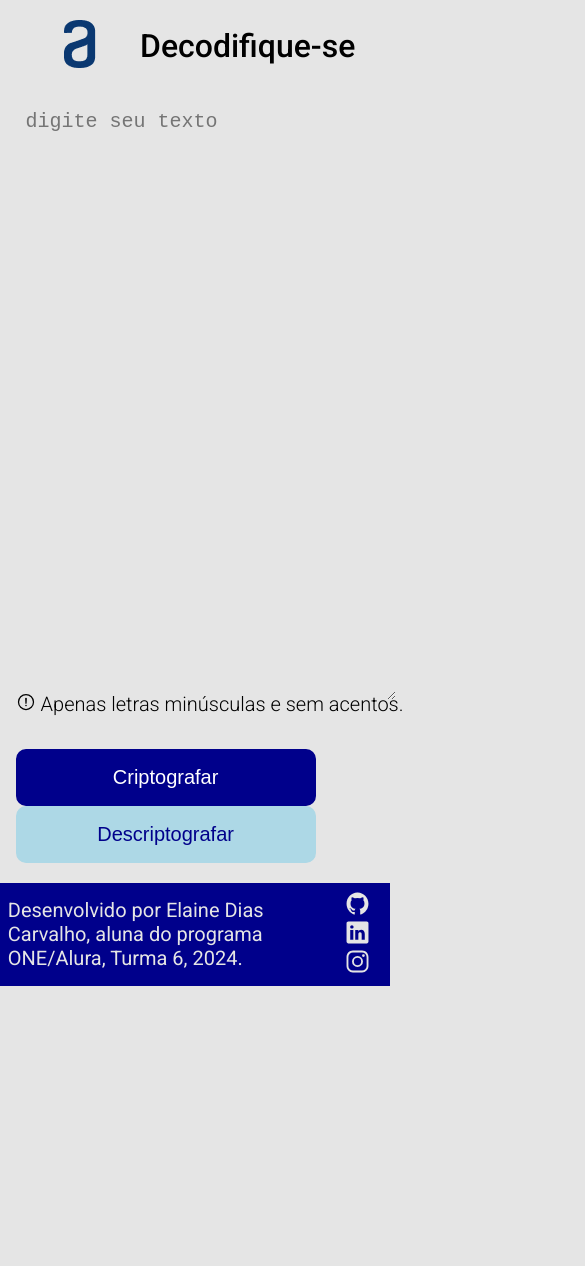
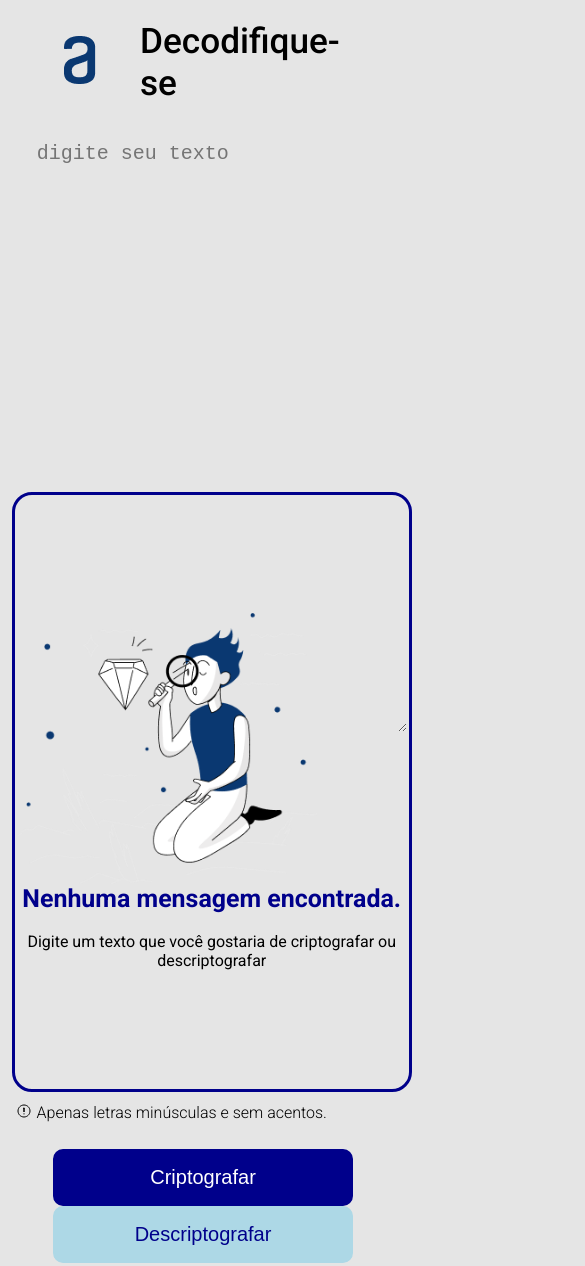
Before and after one commit to Elainedc/Challenge, a plain HTML site: page index.html in a window 390 px wide. Shown: the top 1266 px of the page, 585 px wide, since content can reach past the window. Before the commit the page ends 986 px from the top, so only its background shows below. Drawn offline with nearby package versions, Linux system fonts and the light colour scheme.

Commit message:
Tornando o decodificador de texto responsivo.

```diff
--- a/index.html
+++ b/index.html
@@ -32,7 +32,7 @@
         </div>
     </main>
 
-    <p class="cabecalho__aviso"><ion-icon name="alert-circle-outline"></ion-icon> Apenas letras minúsculas e sem acentos.</p>
+    <p class="aviso"><ion-icon name="alert-circle-outline"></ion-icon> Apenas letras minúsculas e sem acentos.</p>
 
     <div class="botoes">
         <div class="conteudo__botoes">
--- a/script.js
+++ b/script.js
@@ -1,7 +1,8 @@
-
 
 function criptografar() {
     let textInput = document.querySelector("#input__texto").value;
+
+
     let resultadoCriptografia = textInput.replace(/e/g, "enter")
                                     .replace(/i/g, "imes")
                                     .replace(/a/g, "ai")
--- a/style.css
+++ b/style.css
@@ -18,6 +18,7 @@ body {
     font-size: 100%;
     background: var(--corprincipal);
     font-family: "Roboto", sans-serif;
+
 }
 
 .cabecalho {
@@ -29,10 +30,8 @@ body {
 }
 
 .cabecalho__imagem {
-    max-width: 120px;
-    max-height: 48px;
-    width: auto;
-    height: auto;
+    width: 120px;
+    height: 48px;
 }
 
 .cabecalho__titulo {
@@ -41,25 +40,16 @@ body {
     font-family: "Roboto", sans-serif;
     font-weight: 500;
     font-style: normal;
+    font-size: 2.2rem;
 }
 
-.cabecalho__aviso {
-    display: flex;
-    flex-direction: row;
-    justify-content: flex-start;
-    gap: 5px;
-    font-family: "Roboto", sans-serif;
-    font-weight: 300;
-    font-style: normal;
-    width: 400px;
-    height: 57px;
-    margin-left: 4%;
-    font-size: 20px;
-}
+
 .main__conteudo {
     display: flex;
+    gap: 80px;
     flex-wrap: nowrap;
     justify-content: space-between
+
 }
 
 .conteudo__input {
@@ -70,7 +60,7 @@ body {
 
 }
 .conteudo__input .input{
-    width: 620px;
+    width: 500px;
     height: 280px;
 
 }
@@ -78,7 +68,7 @@ body {
 #input__texto {
     width: 380px;
     height: 600px;
-    font-size: 20px;
+    font-size: 1.25rem;
     color: var(--corsecundaria);
     background: transparent;
     box-shadow: none;
@@ -103,12 +93,12 @@ body {
 
 #output h2 {
     text-align: center;
-    font-size: 25px;
+    font-size: 1.56rem;
     color: var(--corsecundaria);
 }
 
 #output span {
-    font-size: 16px;
+    font-size: 1rem;
     text-align: center;
 }
 
@@ -117,6 +107,20 @@ body {
     max-height: 300px;
     width: auto;
     height: auto;
+}
+
+.aviso {
+    display: flex;
+    flex-direction: row;
+    justify-content: flex-start;
+    gap: 5px;
+    font-family: "Roboto", sans-serif;
+    font-weight: 300;
+    font-style: normal;
+    width: 400px;
+    height: 57px;
+    margin-left: 4%;
+    font-size: 1rem;
 }
 
 .botao__criptografar {
@@ -129,7 +133,7 @@ body {
     height: 57px;
     margin-left: 4%;
     cursor: pointer;
-    font-size: 20px;
+    font-size: 1.25rem;
 }
 
 .botao__descriptografar {
@@ -142,7 +146,7 @@ body {
     height: 57px;
     margin-left: 4%;
     cursor: pointer;
-    font-size: 20px;
+    font-size: 1.25rem;
 
 }
 
@@ -156,7 +160,7 @@ body {
     height: 57px;
     margin-left: 25%;
     cursor: pointer;
-    font-size: 20px;
+    font-size: 1.25rem;
 
   }
 
@@ -179,6 +183,7 @@ body {
   }
 
 
+
 .rodape {
     display: flex;
     flex-direction: row;
@@ -191,7 +196,7 @@ body {
 }
 
 .aluna {
-    font-size: 20px;
+    font-size: 1.25rem;
 }
 
 .icons ion-icon {
@@ -204,3 +209,86 @@ body {
 .icons ion-icon:hover {
     color: var(--corterciaria);
 }
+
+@media (max-width: 768px) {
+
+    .cabecalho {
+        justify-content: center;
+    }
+
+    .main__conteudo {
+        flex-direction: column;
+        justify-content: center;
+        width: auto;
+        padding-left: 25%;
+    }
+
+    .aviso  {
+        flex-direction: row;
+        justify-content: center;
+        width: auto;
+        padding-right: 4%;
+        padding-top: 3%;
+
+
+    }
+
+    .botoes {
+        flex-direction: column;
+        justify-content: center;
+        width: auto;
+        padding-left: 28%;
+
+    }
+
+    .rodape {
+
+        flex-direction: column;
+        justify-content: center;
+        width: auto;
+        padding-left: 2%;
+    }
+
+
+}
+
+@media (max-width: 425px) {
+    .cabecalho {
+        justify-content: flex-start;
+    }
+
+    .main__conteudo {
+        flex-direction: column;
+        justify-content: flex-start;
+        width: auto;
+        padding-left: 3%;
+    }
+
+    .aviso  {
+        flex-direction: row;
+        justify-content: flex-start;
+        width: auto;
+        padding-right: 2%;
+        padding-top: 3%;
+
+
+    }
+
+    .botoes {
+        flex-direction: column;
+        justify-content: center;
+        width: auto;
+        padding-left: 10%;
+
+    }
+
+    .rodape {
+
+        flex-direction: column;
+        justify-content: center;
+        width: auto;
+        padding-left: 2%;
+    }
+
+
+}
```
